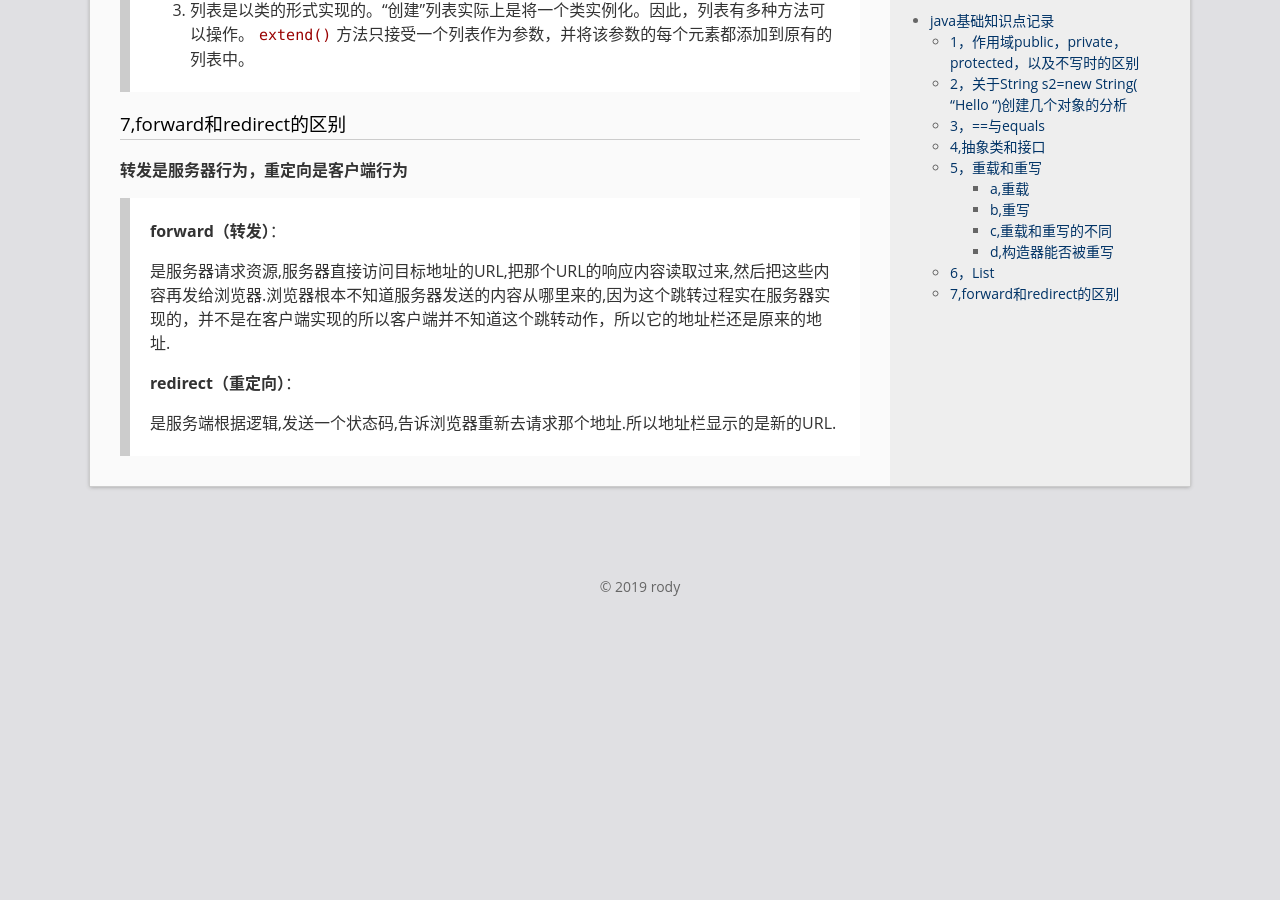
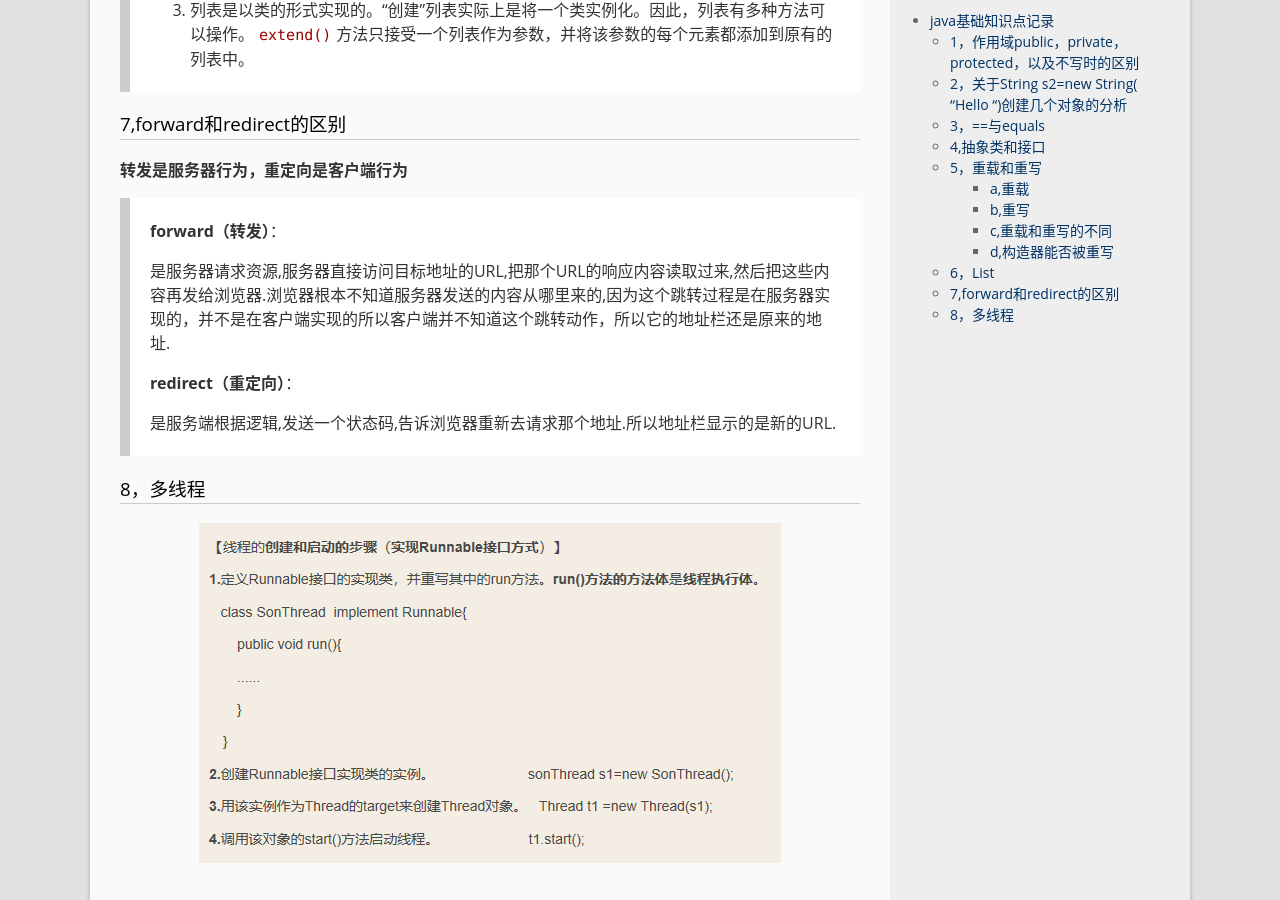
Before and after one commit to rodyyyy/rodyyyy.github.io, a Jekyll site: the page built from _posts/2019-01-10-java基础.md, in a window 1280 px wide and 900 px high, scrolled down 5726 px. Built offline with Jekyll 4.4.1, drawn with Linux system fonts in a browser that asks for light colours; before the commit the page ends 6383 px from its top, so only the background shows below that.

Commit message:
english notebook

```diff
--- a/_posts/2019-01-10-java基础.md
+++ b/_posts/2019-01-10-java基础.md
@@ -225,8 +225,12 @@ class Demo9{
 
 > **forward（转发）**：
 >
-> 是服务器请求资源,服务器直接访问目标地址的URL,把那个URL的响应内容读取过来,然后把这些内容再发给浏览器.浏览器根本不知道服务器发送的内容从哪里来的,因为这个跳转过程实在服务器实现的，并不是在客户端实现的所以客户端并不知道这个跳转动作，所以它的地址栏还是原来的地址.
+> 是服务器请求资源,服务器直接访问目标地址的URL,把那个URL的响应内容读取过来,然后把这些内容再发给浏览器.浏览器根本不知道服务器发送的内容从哪里来的,因为这个跳转过程是在服务器实现的，并不是在客户端实现的所以客户端并不知道这个跳转动作，所以它的地址栏还是原来的地址.
 >
 > **redirect（重定向）**：
 >
 > 是服务端根据逻辑,发送一个状态码,告诉浏览器重新去请求那个地址.所以地址栏显示的是新的URL.
+
+### 8，多线程
+
+![地址格式](https://github.com/rodyyyy/rodyyyy.github.io/raw/master/images/x22.png)
```
Also changed, not shown: images/x22.png (added).
